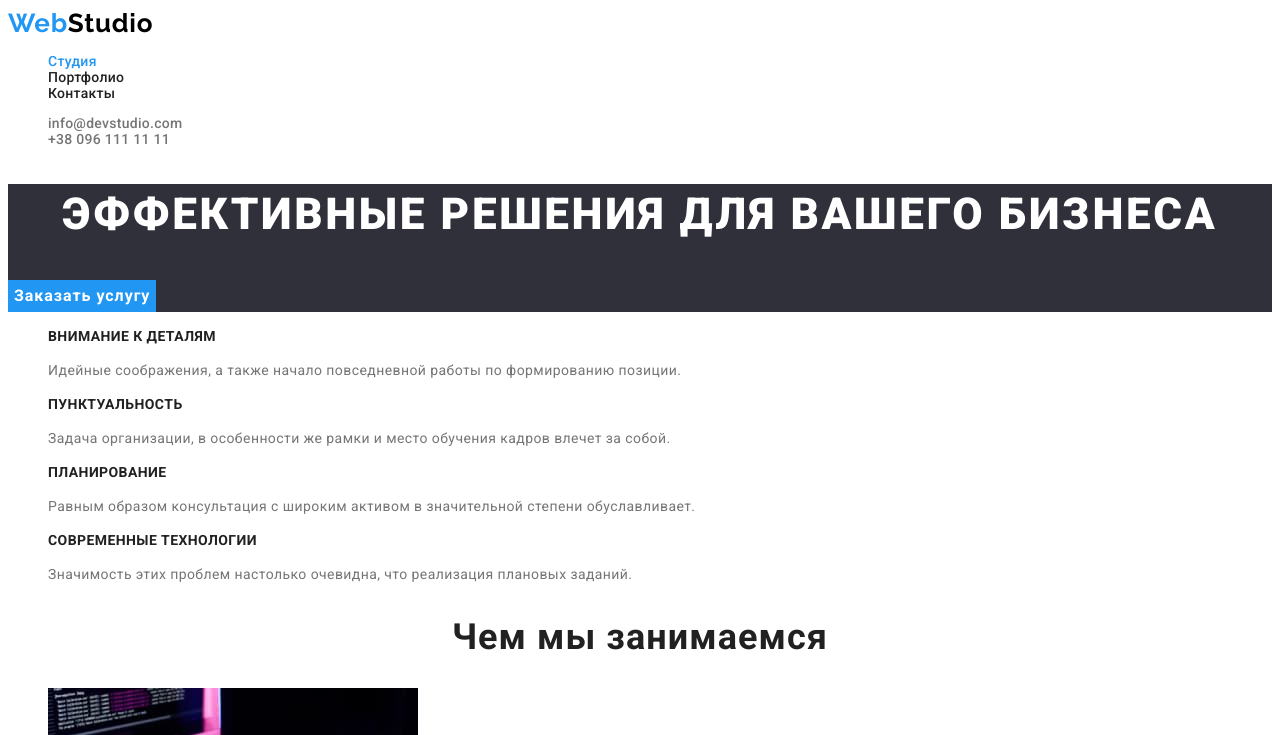
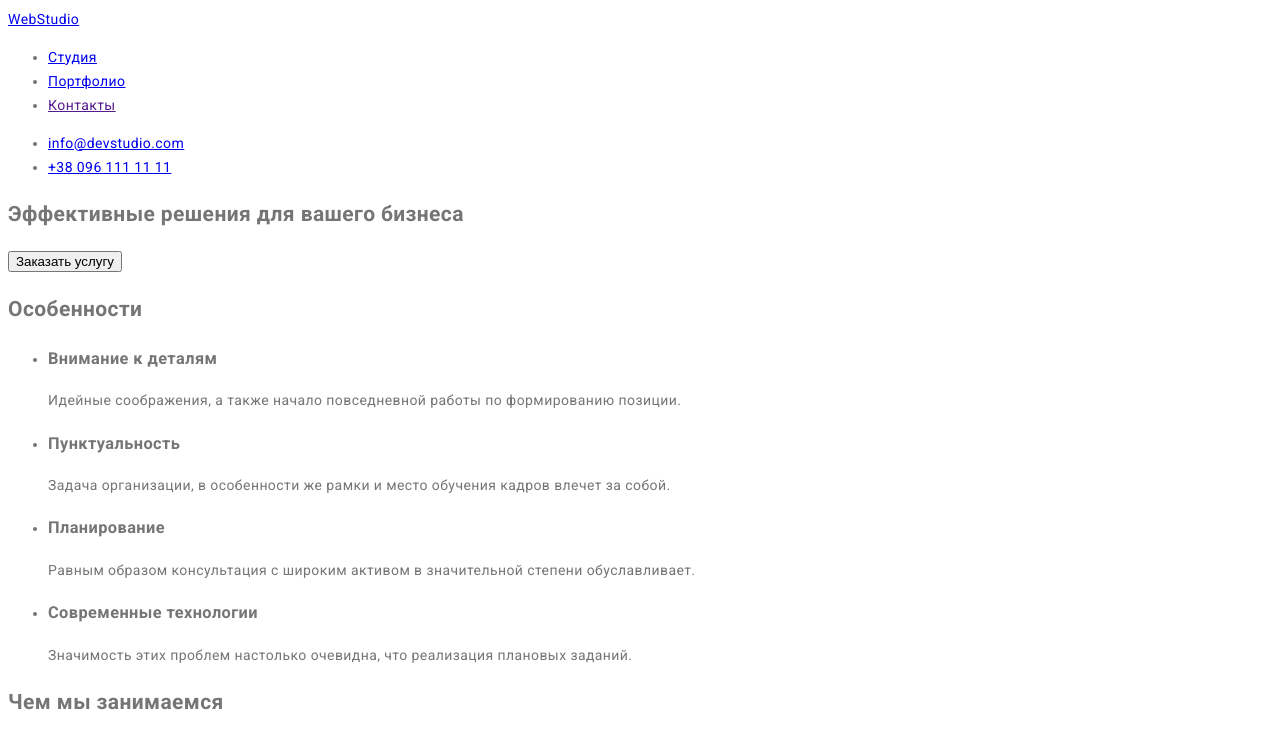
Before and after one commit to ASyrotenko/goit-markup-hw-02, a plain HTML site: page index.html in a window 1280 px wide. Shown: the top 735 px of the page. Drawn offline with Linux system fonts and the light colour scheme.

Commit message:
Start new css

```diff
--- a/css/styles.css
+++ b/css/styles.css
@@ -1,238 +1,22 @@
 :root {
-  --primary-text-color: #757575;
-  --title-text-color: #212121;
-  --accent-text-color: #2196f3;
-  --darck-text-color: #000000;
-  --light-text-color: #ffffff;
-  --translight-text-color: #ffffff99;
-  --main-bg-color: #ffffff;
-  --darck-bg-color: #2f303a;
-  --gray-bg-color: #f5f4fa;
+  --text-primary-color: #757575;
+  --text-title-color: #212121;
+  --text-black-color: #000000;
+  --text-white-color: #ffffff;
+  --text-transpwhite-color: #ffffff99;
+  --accent-color: #2196f3;
+  --bg-white-color: #ffffff;
+  --bg-darck-color: #2f303a;
+  --bg-light-color: #f5f4fa;
 }
 
 body {
-  font-family: 'Roboto', sans-serif;
-  background-color: var(--main-bg-color);
+  background-color: var(--bg-white-color);
+  color: var(--text-primary-color);
+  font-family: roboto, sans-serif;
+  font-size: 14px;
+  line-height: 1.71;
+  letter-spacing: 0.03em;
 }
 
 /* logo */
-
-.logo {
-  font-family: 'Raleway';
-  font-style: normal;
-  font-weight: 700;
-  font-size: 26px;
-  line-height: 31px;
-  letter-spacing: 0.03em;
-  color: var(--accent-text-color);
-  text-decoration: none;
-}
-
-.logo.top {
-  color: var(--darck-text-color);
-}
-
-.logo.bottom {
-  color: var(--light-text-color);
-}
-
-/* list-item */
-
-.list-item {
-  list-style: none;
-}
-
-/* link */
-
-.link {
-  text-decoration: none;
-}
-
-/* hidden titel */
-
-.title.hidden {
-  position: absolute;
-  width: 1px;
-  height: 1px;
-  margin: -1px;
-  border: 0;
-  padding: 0;
-  white-space: nowrap;
-  clip-path: inset(100%);
-  clip: rect(0 0 0 0);
-  overflow: hidden;
-}
-
-/* header */
-
-.header {
-  font-weight: 500;
-  font-size: 14px;
-  line-height: 16px;
-  letter-spacing: 0.02em;
-}
-
-.header .site-nav .link {
-  color: var(--title-text-color);
-}
-
-.header .site-nav .link.current {
-  color: var(--accent-text-color);
-}
-
-.header .site-nav .link:hover,
-.header .site-nav .link:focus,
-.header .contact.list .link:hover,
-.header .contact.list .link:focus {
-  color: var(--accent-text-color);
-}
-
-.header .contact.list .link {
-  color: var(--primary-text-color);
-}
-
-/* main studio banner */
-
-.section-banner {
-  background-color: var(--darck-bg-color);
-}
-
-.section-banner .title {
-  font-weight: 900;
-  font-size: 44px;
-  line-height: 60px;
-  color: var(--light-text-color);
-  text-align: center;
-  letter-spacing: 0.06em;
-  text-transform: uppercase;
-}
-
-.section-banner .button {
-  font-family: 'Roboto';
-  font-weight: 700;
-  font-size: 16px;
-  line-height: 30px;
-  text-align: center;
-  letter-spacing: 0.06em;
-  color: var(--light-text-color);
-  background-color: var(--accent-text-color);
-  border: none;
-}
-
-/* main studio features */
-
-.section-features .title {
-  font-weight: 700;
-  font-size: 14px;
-  line-height: 16px;
-  letter-spacing: 0.03em;
-  text-transform: uppercase;
-  color: var(--title-text-color);
-}
-
-.section-features .text {
-  font-weight: 400;
-  font-size: 14px;
-  line-height: 24px;
-  letter-spacing: 0.03em;
-  color: var(--primary-text-color);
-}
-
-/* main studio what are we doing */
-
-.section-doing .title {
-  font-weight: 700;
-  font-size: 36px;
-  line-height: 42px;
-  text-align: center;
-  letter-spacing: 0.03em;
-  color: var(--title-text-color);
-}
-
-/* main studio our team */
-
-.section-team {
-  background-color: var(--gray-bg-color);
-}
-
-.section-team .title {
-  font-weight: 700;
-  font-size: 36px;
-  line-height: 42px;
-  text-align: center;
-  letter-spacing: 0.03em;
-  color: var(--title-text-color);
-}
-
-.section-team .title.sub {
-  font-weight: 500;
-  font-size: 16px;
-  line-height: 19px;
-  text-align: center;
-  letter-spacing: 0.03em;
-  color: var(--title-text-color);
-}
-
-.section-team .text {
-  font-weight: 400;
-  font-size: 16px;
-  line-height: 19px;
-  text-align: center;
-  letter-spacing: 0.03em;
-  color: var(--primary-text-color);
-}
-
-/* main portfolio */
-
-.section-portfolio .title {
-  font-weight: 700;
-  font-size: 18px;
-  line-height: 36px;
-  letter-spacing: 0.06em;
-  color: var(--title-text-color);
-}
-
-.section-portfolio .text {
-  font-weight: 400;
-  font-size: 16px;
-  line-height: 30px;
-  letter-spacing: 0.03em;
-  color: var(--primary-text-color);
-}
-
-.section-portfolio .button {
-  font-family: 'Roboto';
-  font-weight: 500;
-  font-size: 16px;
-  line-height: 26px;
-  text-align: center;
-  letter-spacing: 0.03em;
-  color: var(--title-text-color);
-  background-color: var(--gray-bg-color);
-  border: none;
-}
-
-.section-portfolio .button:hover,
-.section-portfolio .button:focus {
-  background-color: var(--accent-text-color);
-  color: var(--light-text-color);
-}
-
-/* footer */
-
-.footer {
-  background-color: var(--darck-bg-color);
-}
-
-.footer .link {
-  font-weight: 400;
-  font-size: 14px;
-  line-height: 24px;
-  letter-spacing: 0.03em;
-  color: var(--light-text-color);
-  font-style: normal;
-}
-
-.footer .link.contact {
-  color: var(--translight-text-color);
-}
```
